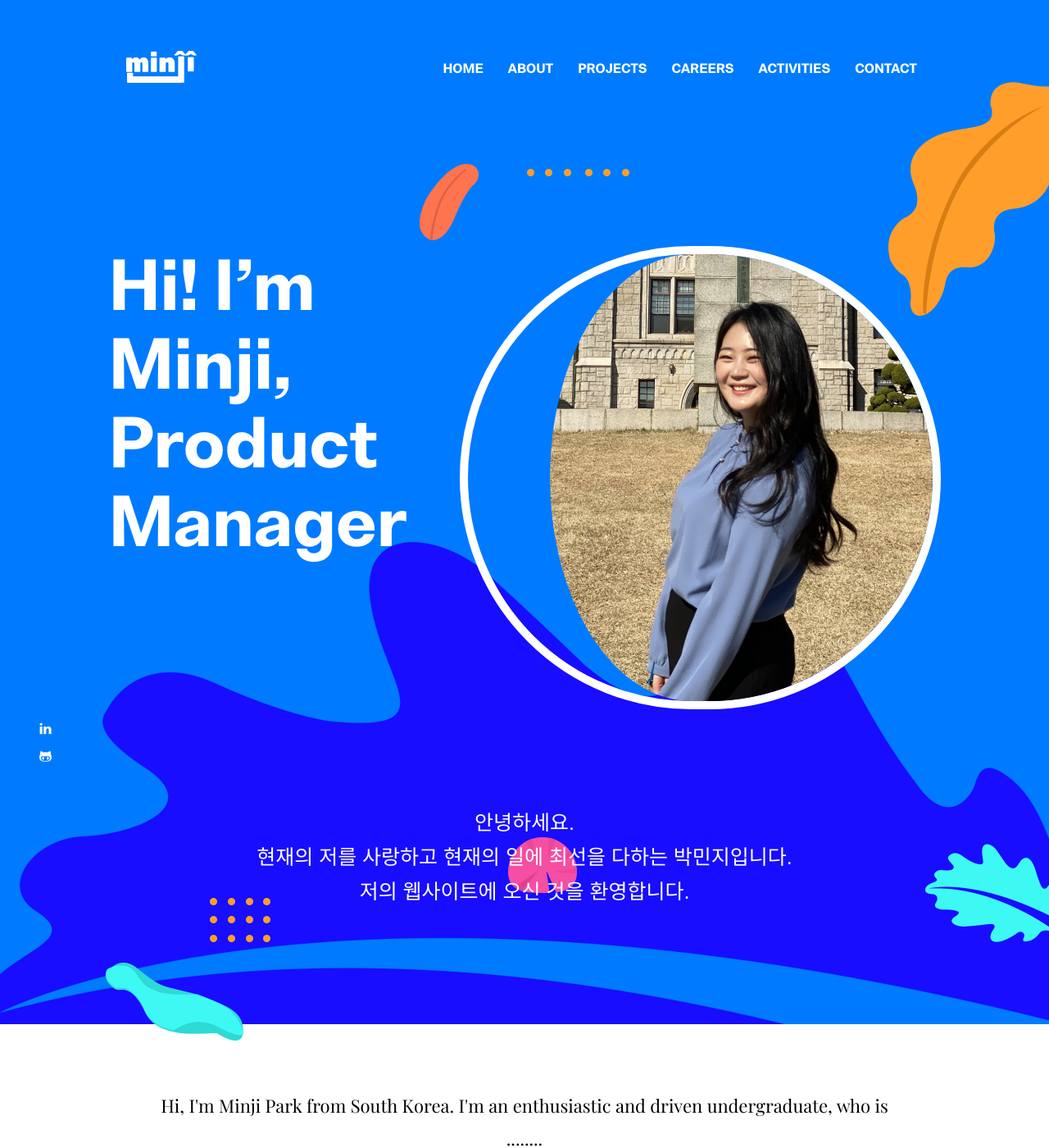
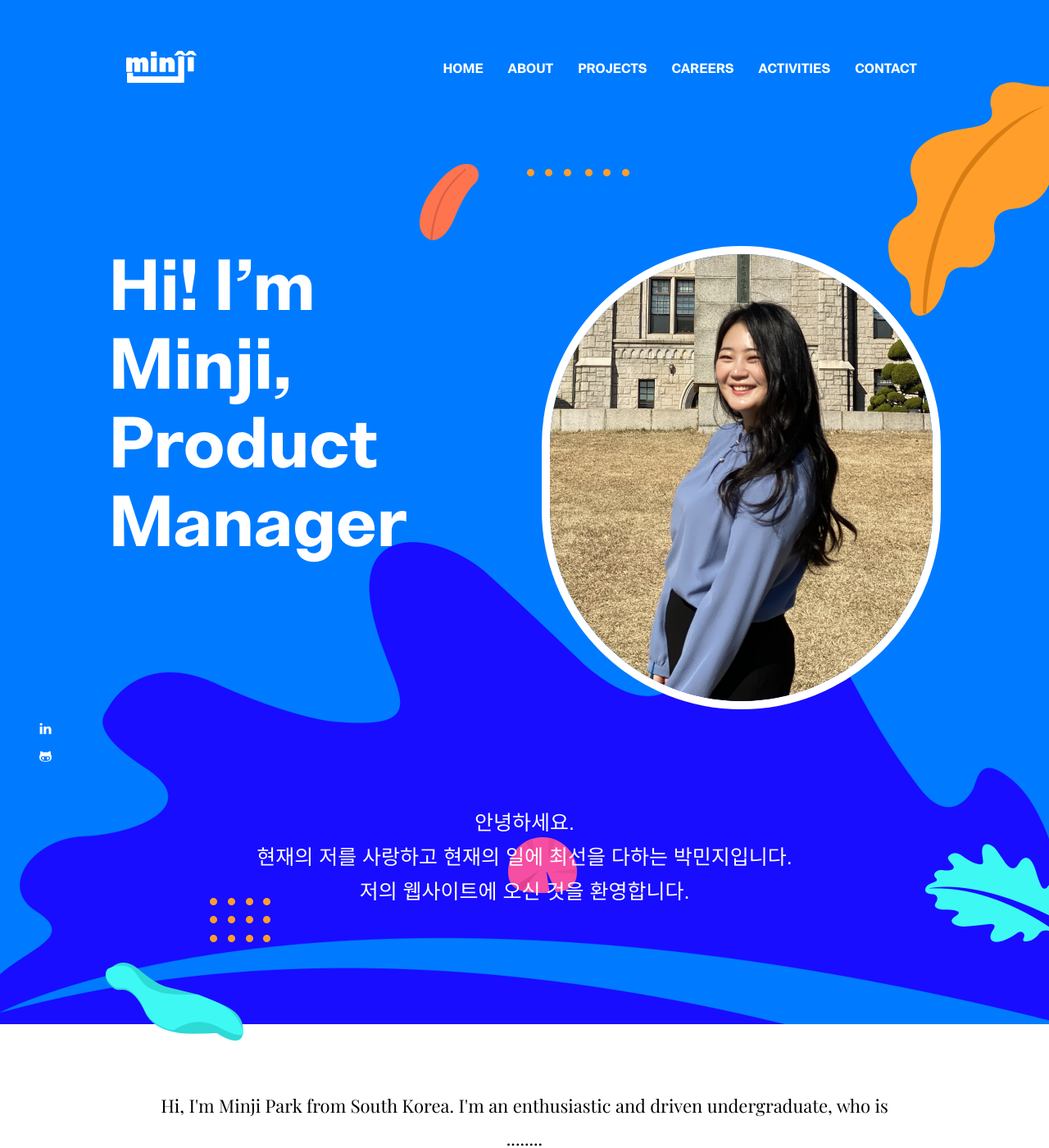
Before and after one commit to GrowingGlowingMinji/GrowingGlowingMinji.github.io, a Jekyll site: the page built from index.html, in a window 1280 px wide and 1400 px high. Shown: the whole window at 82% size. Built offline with Jekyll 4.4.1, drawn with Linux system fonts in a browser that asks for light colours.

Commit message:
add introduction

```diff
--- a/_includes/hero-section.html
+++ b/_includes/hero-section.html
@@ -15,7 +15,7 @@
             border-thick border-white
             flex-child
             forward
-            padding-left-100
+            margin-left-100
           "
         />
       </div>
--- a/assets/scss/templates/_newadd.scss
+++ b/assets/scss/templates/_newadd.scss
@@ -15,8 +15,8 @@
   border-radius: 1000px;
 }
 
-.padding-left-100 {
-  padding-left: 100px;
+.margin-left-100 {
+  margin-left: 100px;
 }
 .text-description {
   position: absolute;
```
